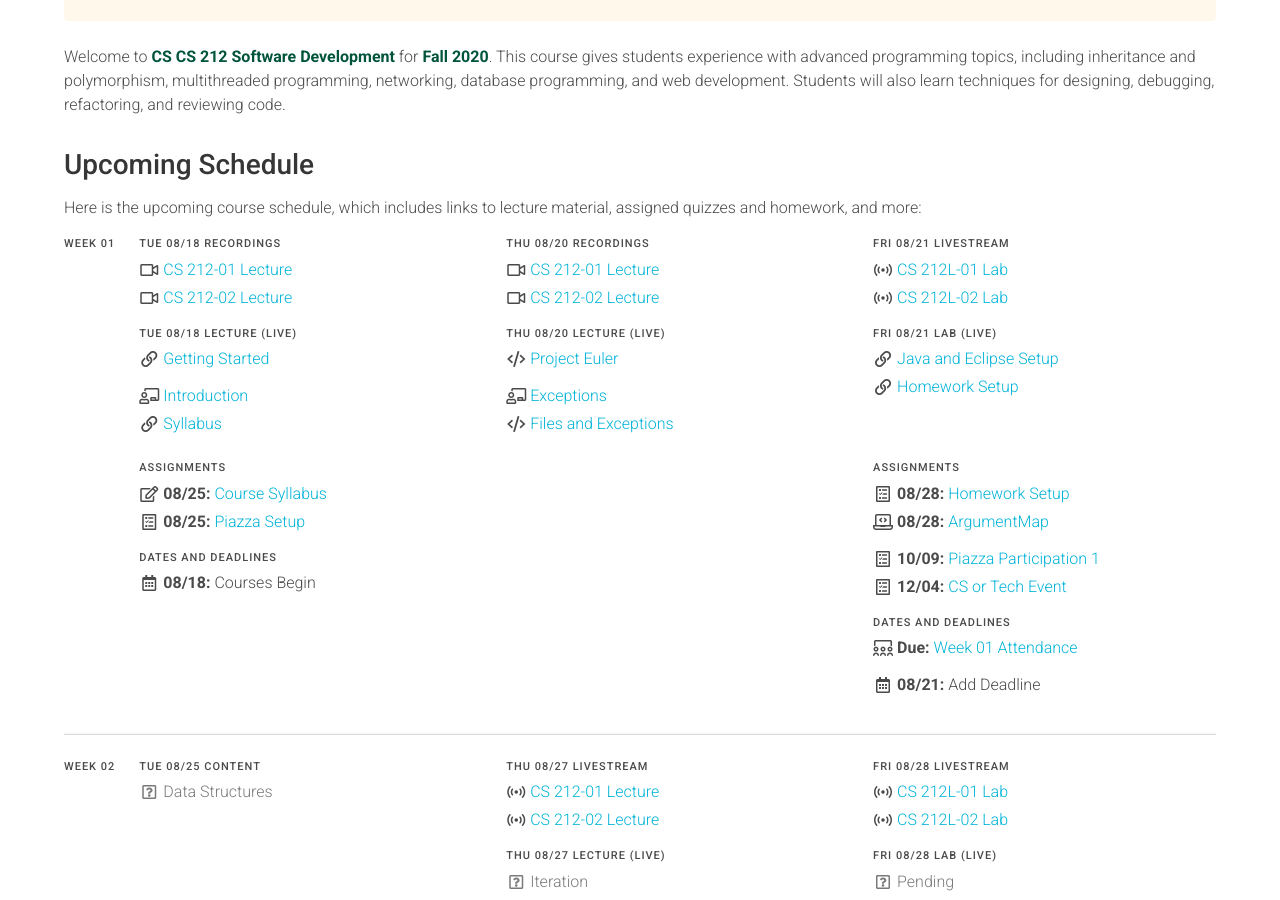
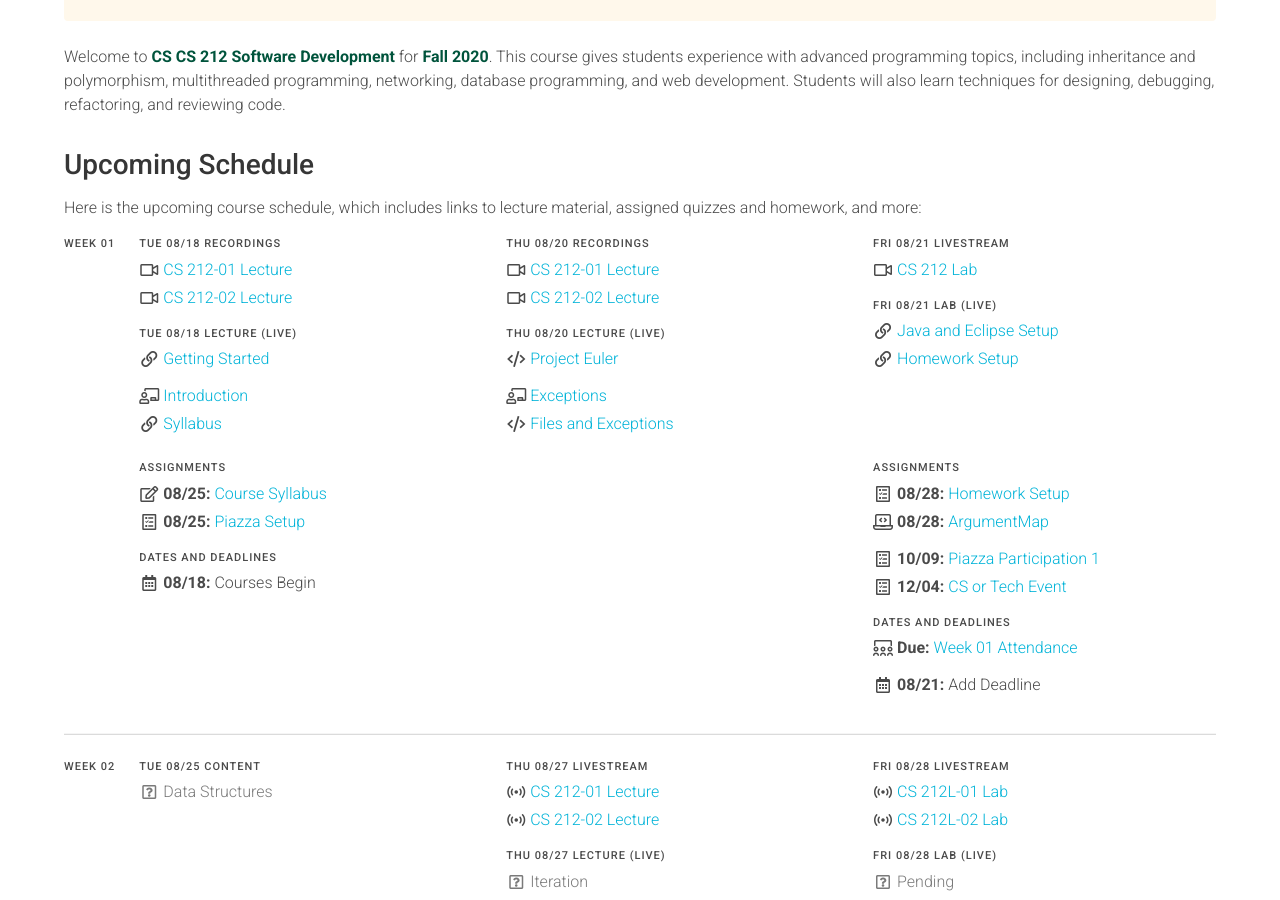
Before and after one commit to usf-cs212-fall2020/usf-cs212-fall2020.github.io, a Jekyll site: the page built from index.md, in a window 1280 px wide and 900 px high, scrolled down 441 px. Built offline with Jekyll 4.4.1, drawn with Linux system fonts in a browser that asks for light colours.

```diff
--- a/_data/schedule.yml
+++ b/_data/schedule.yml
@@ -268,8 +268,9 @@ weeks:
         sections:
           - label: 'Livestream'
             items:
-              - zoom: lab1
-              - zoom: lab2
+              - icon: *icon_video
+                text: 'CS 212 Lab'
+                link: 'https://usfca.zoom.us/rec/share/3-EyBZXN2XFLQafSxW7wU59wEaf_eaa8hyBMq_MOmkxUOkSlX_UpuXz81O3G9IdV?startTime=1598053121000'
 
           - label: 'Lab (Live)'
             items:
```
